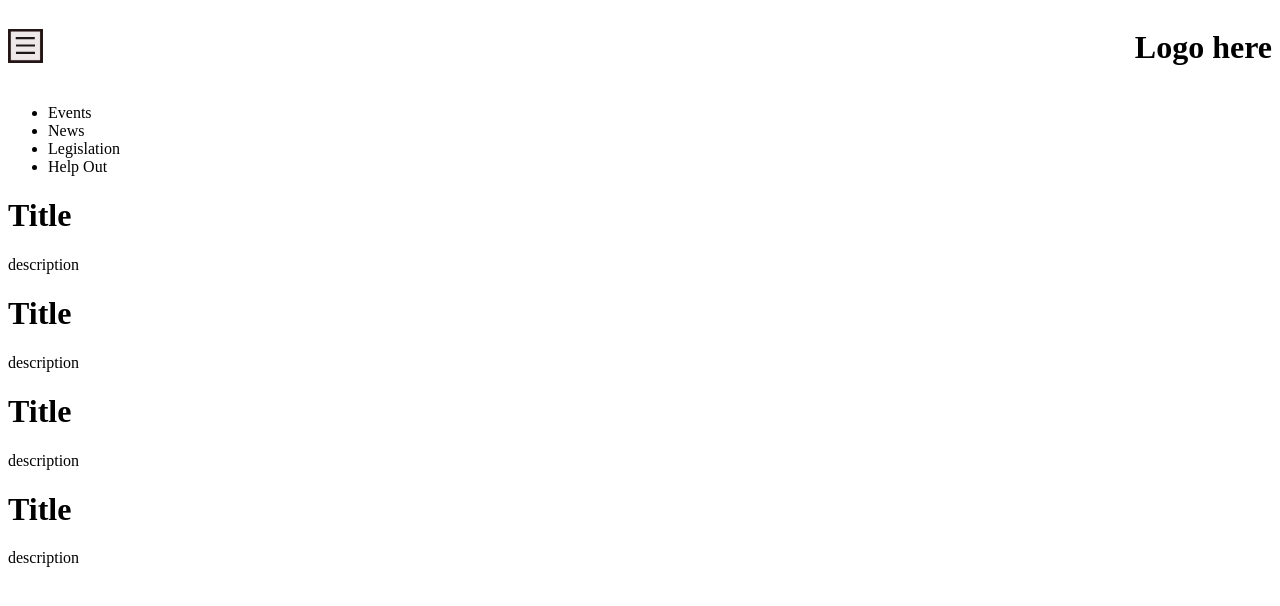
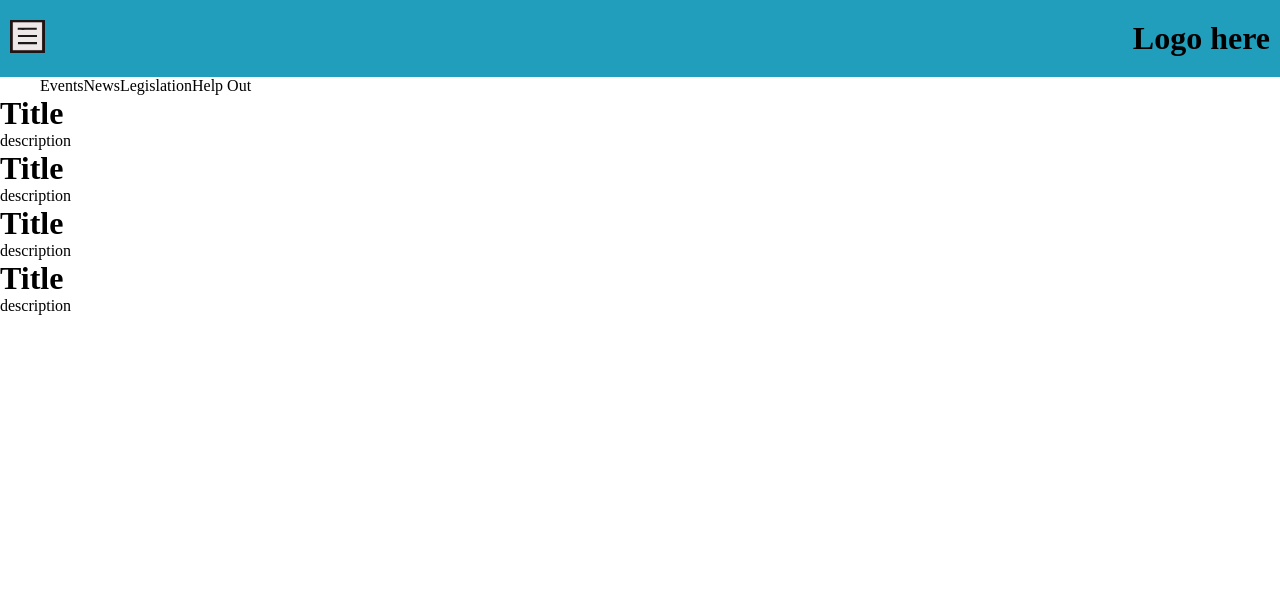
Before and after one commit to stardust2stardust/for-the-animals, a React (Create React App) app: page / in a window 1280 px wide. Shown: the top 606 px of the page. Built offline with nearby package versions, Linux system fonts and the light colour scheme.

Commit message:
add basic styling

```diff
--- a/src/components/SecondaryNav.js
+++ b/src/components/SecondaryNav.js
@@ -1,7 +1,7 @@
 const SecondaryNav = () => {
   return (
     <div>
-      <ul>
+      <ul className="nav-secondary">
         <li>Events</li>
         <li>News</li>
         <li>Legislation</li>
--- a/src/index.css
+++ b/src/index.css
@@ -1,9 +1,30 @@
+* {
+  margin: 0;
+  box-sizing: border-box;
+}
+
+:root {
+  --main-dark: #023047;
+  --main-med: #219ebc;
+  --main-light: #8ecae6;
+  --accent-med: #fb8500;
+  --acent-light: #ffb703;
+}
+
 .header {
   display: flex;
   justify-content: space-between;
   align-items: center;
+  padding: 20px 10px;
+  background-color: var(--main-med);
 }
 
 .mobile-menu-icon {
   width: 35px;
 }
+
+.nav-secondary {
+  display: flex;
+  list-style: none;
+  width: 100%;
+}
```
